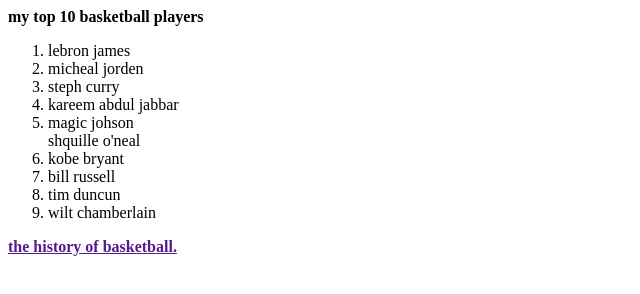
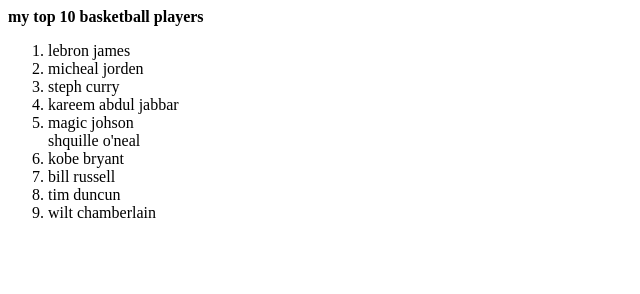
Before and after one commit to aydenchan721-afk/aydenchan721-afk.github.io, a plain HTML site: page project.html in a window 1280 px wide. Shown: the whole page, without its empty margins (0-640 px from the left). Drawn offline with Linux system fonts and the light colour scheme.

Commit message:
Update project.html

```diff
--- a/project.html
+++ b/project.html
@@ -22,6 +22,3 @@
 
   </body>
 </html>
-<a href>
-  <strong>the history of basketball.</strong>
-</a>
```
